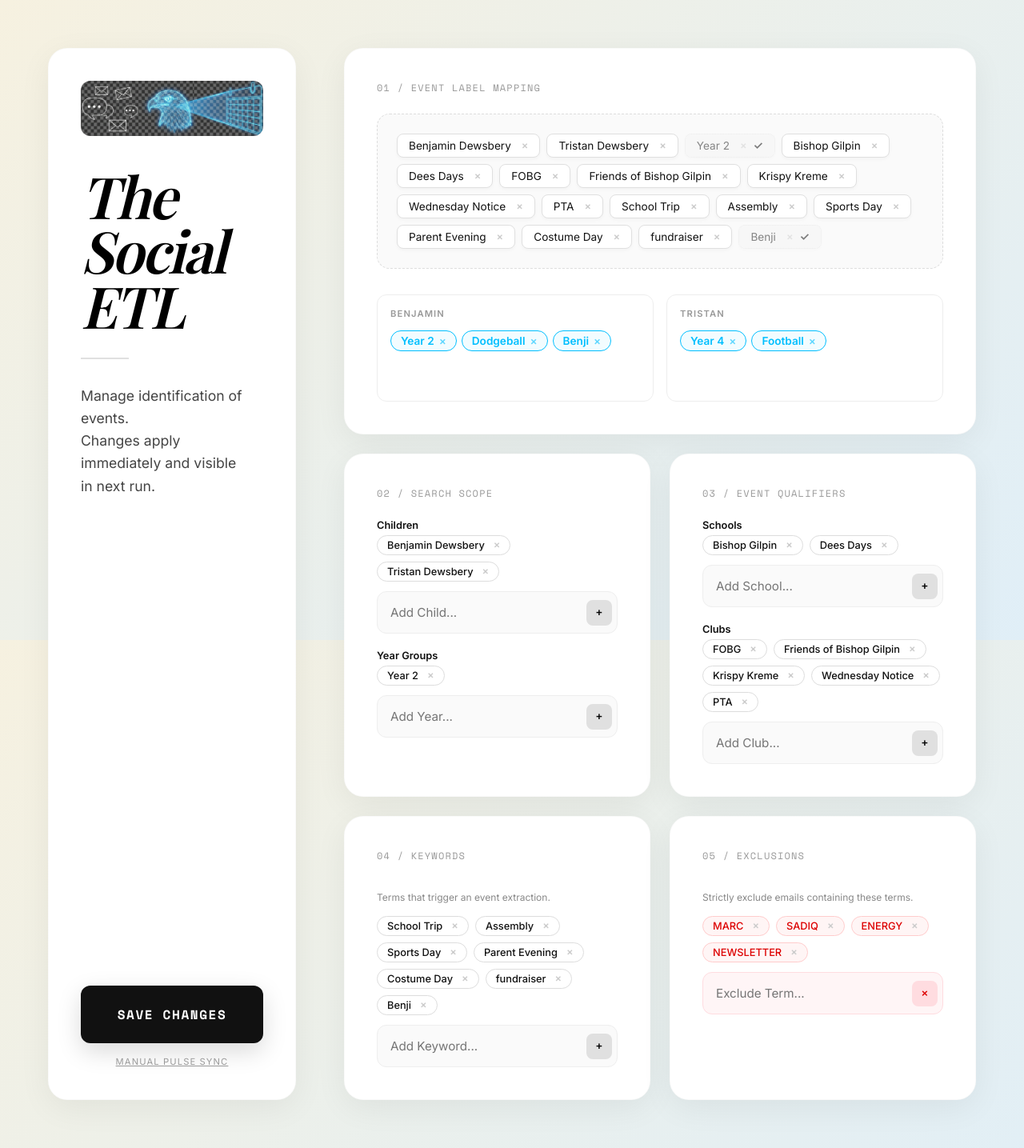
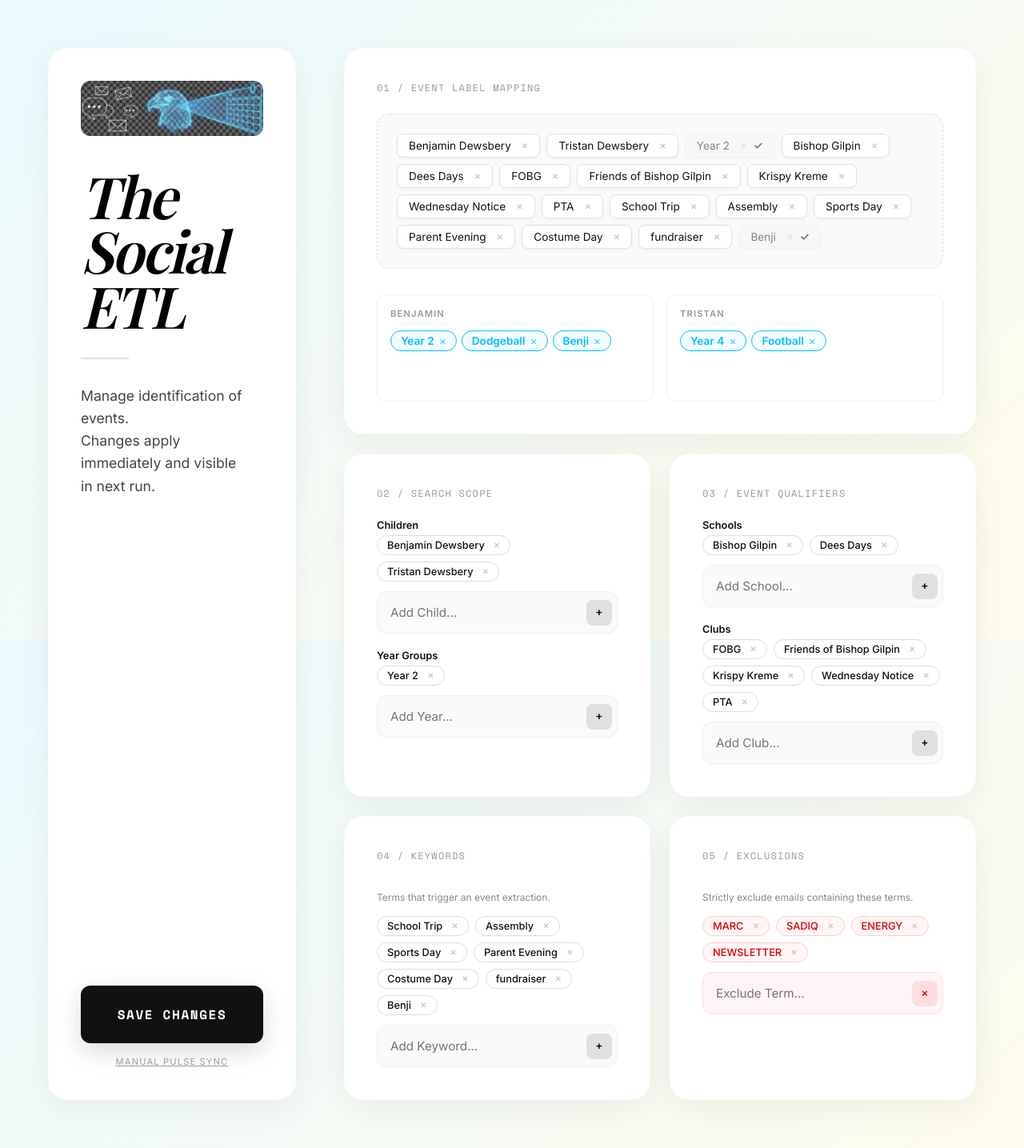
Before and after one commit to Dewsbex/social-etl-scheduler, a Flask app: page / in a window 1280 px wide. Shown: the whole page at 80% size. Run offline with Flask 3, Linux system fonts and the light colour scheme; some libraries are stand-ins or nearby versions; some web fonts are replaced.

Commit message:
UI: Celestial Signature Gradient upgrade (v125)

```diff
--- a/templates/settings.html
+++ b/templates/settings.html
@@ -11,19 +11,26 @@
            1. THE LAB ENVIRONMENT (Background)
            ========================================= */
         body {
-            /* THE BURNISHED DAWN GRADIENT */
-            /* Matches Main Site: Antique Brass -> Deep Azure */
-            background: linear-gradient(135deg, rgba(181, 139, 0, 0.12) 0%, rgba(0, 119, 190, 0.12) 100%);
+            /* THE CELESTIAL GRADIENT (Blue -> Gold) */
+            /* Light Source (Top Left): Signature Blue (#00BFFF) at 8% opacity */
+            /* Warmth (Bottom Right): Champagne Gold (#FFD700) at 8% opacity */
+            background: linear-gradient(135deg, rgba(0, 191, 255, 0.08) 0%, rgba(255, 215, 0, 0.08) 100%);
 
+            /* Ensure a clean white base behind the transparency */
+            background-color: #ffffff;
+
+            /* Locks the gradient in place while scrolling */
             background-attachment: fixed;
 
             color: #111;
             font-family: 'Inter', sans-serif;
             margin: 0;
+            /* Maintain the laboratory spacing */
             padding: 60px;
             min-height: 100vh;
             box-sizing: border-box;
 
+            /* PRO FINISH: Crisp typography */
             -webkit-font-smoothing: antialiased;
             -moz-osx-font-smoothing: grayscale;
         }
```
Also changed, not shown: templates/index.html (+7 -3 lines).
